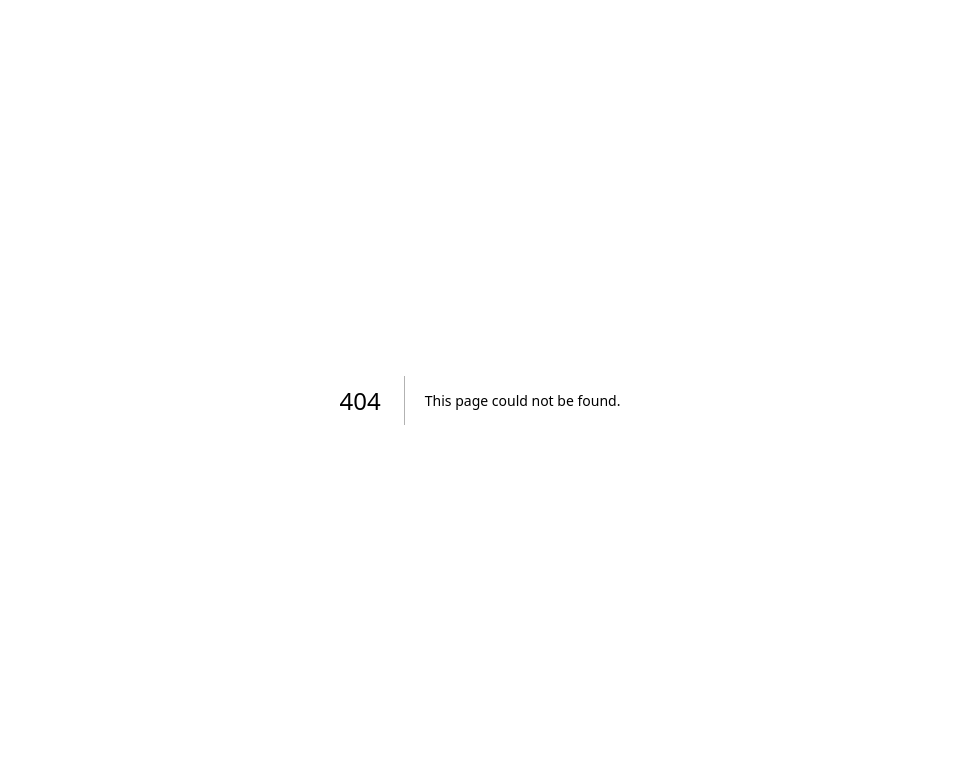
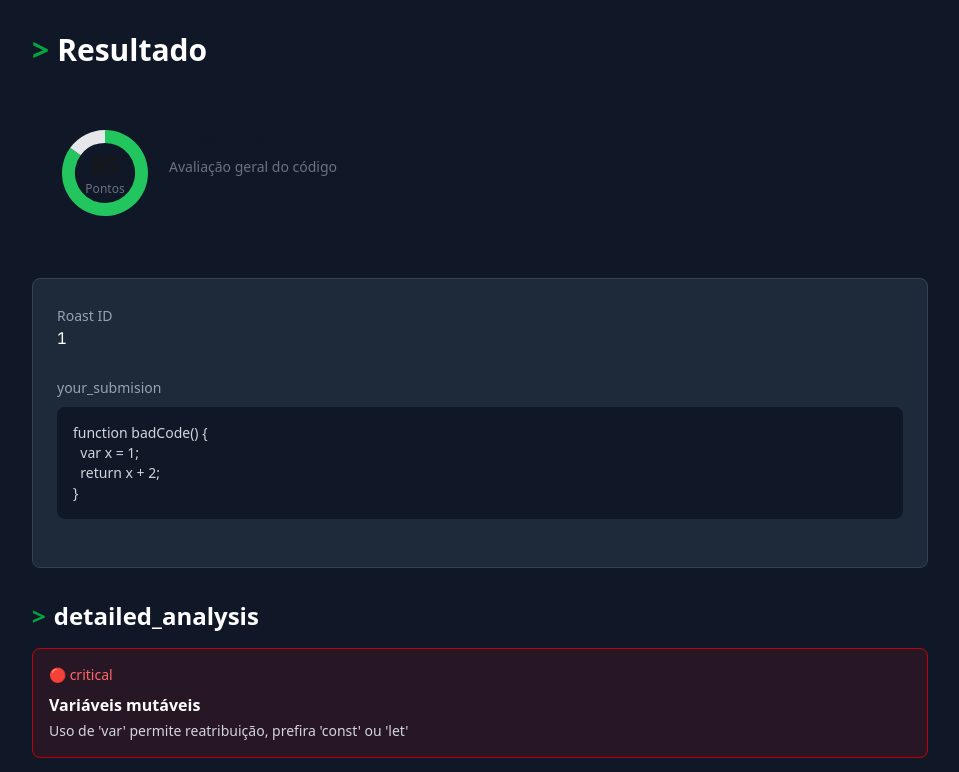
Before and after one commit to gallodev1994/nlw_operator, a Next.js app: page /roast/1 in a window 1280 px wide. Before the commit this address had no page. Shown: the top 772 px of the page, without its empty margins (160-1119 px from the left). Built offline with nearby package versions, Linux system fonts and the light colour scheme.

Commit message:
feat: add AnalysisCard with ghost variant and detailed_analysis with feedback cards

```diff
--- /dev/null
+++ b/src/app/roast/[id]/page.tsx
@@ -0,0 +1,112 @@
+import { AnalysisCard } from "@/components/ui/analysis-card";
+
+export default async function ResultPage({
+  params,
+}: {
+  params: Promise<{ id: string }>;
+}) {
+  const { id } = await params;
+
+  const score = 85;
+
+  const analysisItems = [
+    {
+      type: "critical" as const,
+      title: "Variáveis mutáveis",
+      description:
+        "Uso de 'var' permite reatribuição, prefira 'const' ou 'let'",
+    },
+    {
+      type: "warning" as const,
+      title: "Sem tipagem",
+      description: "Adicione tipos TypeScript para melhor manutenibilidade",
+    },
+    {
+      type: "ok" as const,
+      title: "Estrutura básica",
+      description: "Função está bem estruturada e legível",
+    },
+  ];
+
+  return (
+    <main className="min-h-screen bg-gray-900 p-8">
+      <div className="max-w-4xl mx-auto">
+        <div className="flex items-center justify-between mb-8">
+          <h1 className="text-3xl font-bold text-white">
+            <span className="text-green-600 mr-2">{">"}</span>Resultado
+          </h1>
+        </div>
+
+        <div className="mb-8">
+          <AnalysisCard
+            title="Score Total"
+            score={score}
+            variant="ghost"
+            label="Pontos"
+            description="Avaliação geral do código"
+          />
+        </div>
+
+        <div className="bg-gray-800 rounded-lg p-6 border border-gray-700 mb-8">
+          <div className="mb-6">
+            <span className="text-gray-400 text-sm">Roast ID</span>
+            <p className="text-white font-mono">{id}</p>
+          </div>
+
+          <div className="mb-6">
+            <span className="text-gray-400 text-sm">your_submision</span>
+            <div className="mt-2 bg-gray-900 rounded-lg p-4">
+              <pre className="text-gray-300 text-sm overflow-x-auto">
+                {`function badCode() {
+  var x = 1;
+  return x + 2;
+}`}
+              </pre>
+            </div>
+          </div>
+        </div>
+
+        <div className="mb-8">
+          <h2 className="text-2xl font-bold text-white mb-4">
+            <span className="text-green-600 mr-2">{">"}</span>detailed_analysis
+          </h2>
+
+          <div className="grid gap-4">
+            {analysisItems.map((item, index) => (
+              <div
+                key={index}
+                className={`rounded-lg p-4 border ${
+                  item.type === "critical"
+                    ? "bg-red-900/20 border-red-700"
+                    : item.type === "warning"
+                      ? "bg-yellow-900/20 border-yellow-700"
+                      : "bg-green-900/20 border-green-700"
+                }`}
+              >
+                <div className="flex items-center gap-2 mb-2">
+                  <span
+                    className={`text-sm font-medium ${
+                      item.type === "critical"
+                        ? "text-red-400"
+                        : item.type === "warning"
+                          ? "text-yellow-400"
+                          : "text-green-400"
+                    }`}
+                  >
+                    {item.type === "critical"
+                      ? "🔴 critical"
+                      : item.type === "warning"
+                        ? "🟡 warning"
+                        : "🟢 OK"}
+                  </span>
+                </div>
+                <h3 className="text-white font-semibold">{item.title}</h3>
+                <p className="text-gray-300 text-sm mt-1">{item.description}</p>
+              </div>
+            ))}
+          </div>
+        </div>
+      </div>
+    </main>
+  );
+}
```
